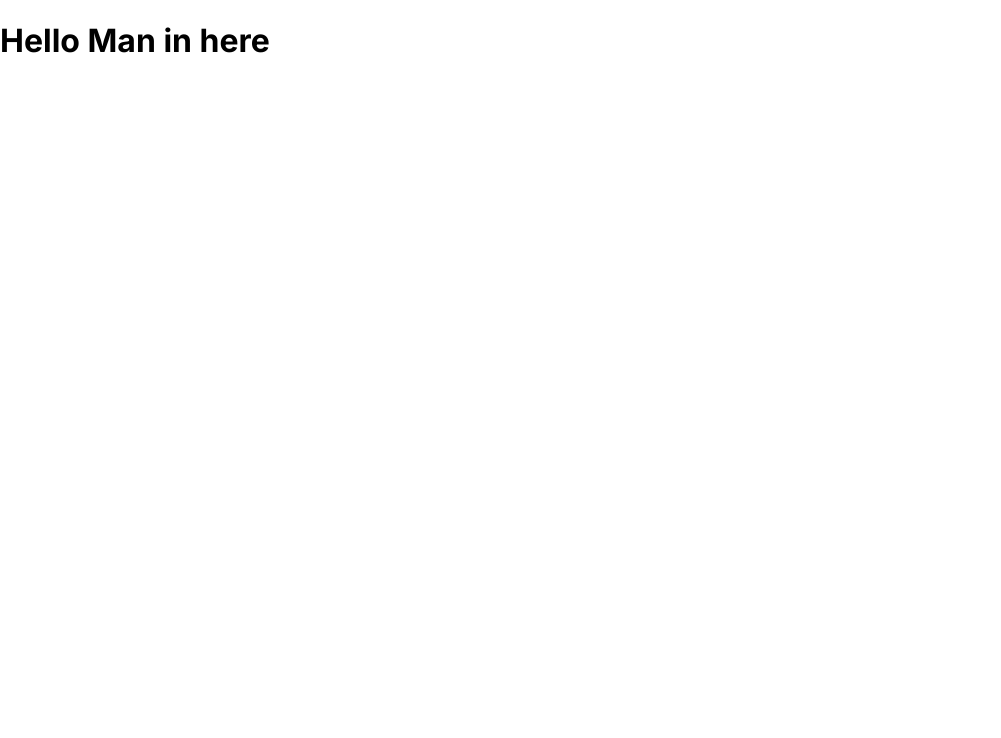
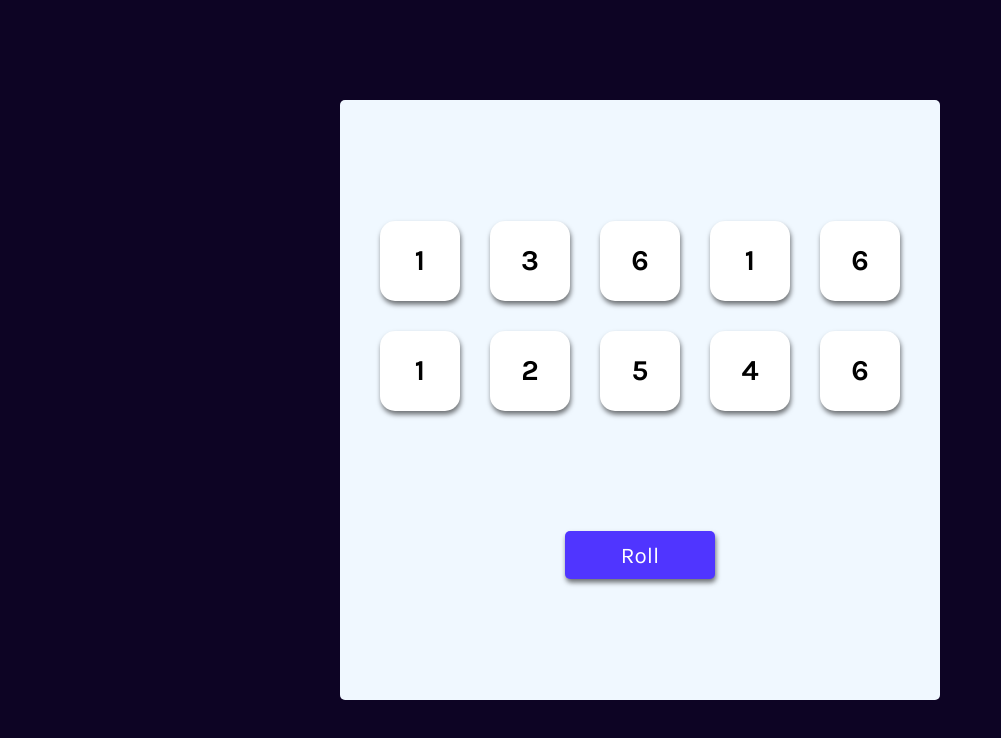
Before and after one commit to HosseinGKP/Tenzies, a React (Vite) app: page / in a window 1280 px wide. Shown: the top 738 px of the page, without its empty margins (0-1001 px from the left). Built offline with nearby package versions, Linux system fonts and the light colour scheme.

Commit message:
Green Click is done

```diff
--- a/index.html
+++ b/index.html
@@ -10,7 +10,7 @@
     <link rel="apple-touch-icon" sizes="180x180" href="/apple-touch-icon.png" />
     <link rel="preconnect" href="https://fonts.googleapis.com">
     <link rel="preconnect" href="https://fonts.gstatic.com" crossorigin>
-    <link href="https://fonts.googleapis.com/css2?family=Inter:ital,opsz,wght@0,14..32,100..900;1,14..32,100..900&display=swap" rel="stylesheet">
+    <link href="https://fonts.googleapis.com/css2?family=Inter:opsz,wght@14..32,100..900&family=Karla:ital,wght@0,200..800;1,200..800&family=Lalezar&display=swap" rel="stylesheet">
     <link rel="manifest" href="/site.webmanifest" />
     <title>Tenzies Project</title>
   </head>
--- a/src/App.jsx
+++ b/src/App.jsx
@@ -1,11 +1,58 @@
 import './styles/App.css'
+import Die from "./components/Die"
+import { useState } from 'react'
+import { nanoid } from "nanoid"
 
 function App(){
+
+  const [dice, setDice] = useState(generateAllNewDice())
+
+  function generateAllNewDice(){
+    return new Array(10)
+    .fill(0)
+    .map(() => ({
+      value: Math.ceil(Math.random() * 6),
+      isHeld: false,
+      id: nanoid()
+    }))
+
+  }
+
+  function rollDice(){
+    setDice(generateAllNewDice())
+  }
+
+  function hold(id){
+    setDice(prevDice => {
+      return prevDice.map((dieObj) => {
+        return dieObj.id === id ?
+          {...dieObj, isHeld : !dieObj.isHeld} :
+          dieObj
+      })
+    })
+  }
+
+  const diceElement = dice.map(dieObj =>
+    <Die
+      key = {dieObj.id}
+      id = {dieObj.id}
+      value = {dieObj.value}
+      isHeld = {dieObj.isHeld}
+      hold = {() => hold(dieObj.id)}
+    />
+  )
 
 
   return(
     <>
-      <h1>Hello Man in here</h1>
+      <main>
+
+        <div className='dice-container'>
+        {diceElement}
+        </div>
+
+        <button onClick={rollDice} className='roll-button'>Roll</button>
+      </main>
     </>
   )
 }
--- /dev/null
+++ b/src/components/Die.jsx
@@ -0,0 +1,17 @@
+function Die(props){
+    const styles = {
+        backgroundColor: props.isHeld ? "#59E391" : "white"
+    }
+
+
+    return(
+        <>
+        <button
+            style={styles}
+            onClick={props.hold}
+        >{props.value}</button>
+        </>
+    )
+}
+
+export default Die
--- a/src/styles/index.css
+++ b/src/styles/index.css
@@ -4,6 +4,62 @@
 
 body{
     margin: 0;
-    padding: 0;
-    font-family: 'Inter', sans-serif;
+    padding: 50px;
+    font-family: 'Karla', sans-serif;
+    background-color: rgb(13, 4, 36);
+    height: 100vh;
+    display: flex;
+    flex-direction: column;
+    justify-content: center;
+    align-items: center;
 }
+
+div#root {
+    height: 100%;
+    width: 100%;
+    max-height: 600px;
+    max-width: 600px;
+}
+
+main{
+    background-color: aliceblue;
+    height: 100%;
+    border-radius: 5px;
+    display: flex;
+    flex-direction: column;
+    justify-content: space-evenly;
+    align-items: center;
+}
+
+.dice-container{
+    display: grid;
+    gap: 30px;
+    grid-template: auto auto / repeat(5,1fr);
+}
+
+button{
+    font-family: 'Karla', sans-serif;
+    cursor: pointer;
+    border: none;
+
+}
+
+.dice-container button{
+    height: 80px;
+    width: 80px;
+    box-shadow: 1px 3.5px 5px rgb(0, 0, 0, 0.55);
+    border-radius: 15px;
+    background-color: white;
+    font-size: 1.8rem;
+    font-weight: bold;
+}
+
+.roll-button{
+    width: 25%;
+    height: 8%;
+    color: rgba(255, 255, 255, 1);
+    border-radius: 5px;
+    background-color: rgba(80, 53, 255, 1);
+    box-shadow: 1px 3.5px 5px rgb(0, 0, 0, 0.55);
+    font-size:1.4rem;
+}
```
